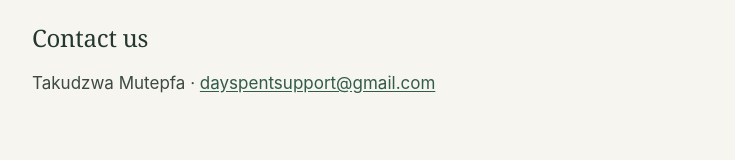
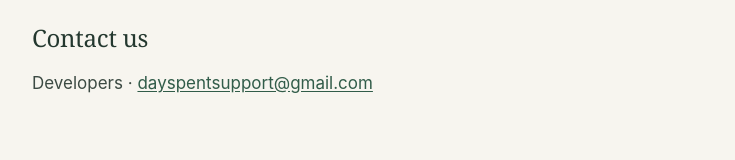
Before and after one commit to TMutepfa/dayspent_site, a plain HTML site: page privacy.html in a window 1280 px wide. Shown: the part 5134-5294 px from the top of the page, without its empty margins (268-1003 px from the left). Drawn offline with Linux system fonts and the light colour scheme.

Commit message:
Update contact information in privacy policy

```diff
--- a/privacy.html
+++ b/privacy.html
@@ -111,7 +111,7 @@
 <p>If we change this policy, we'll update the date at the top. If a change affects how we use your information in a meaningful way, we'll tell you in the app before it takes effect.</p>
 
 <h2>Contact us</h2>
-<p>Takudzwa Mutepfa · <a href="mailto:dayspentsupport@gmail.com">dayspentsupport@gmail.com</a></p>
+<p>Developers · <a href="mailto:dayspentsupport@gmail.com">dayspentsupport@gmail.com</a></p>
 </main>
 <footer><a href="./">DaySpent</a> · <a href="privacy.html">Privacy Policy</a> · <a href="health-data-privacy.html">Consumer Health Data</a> · <a href="delete-account.html">Delete your account</a> · <a href="crisis-protocol.html">Crisis protocol</a></footer>
 </body>
```
